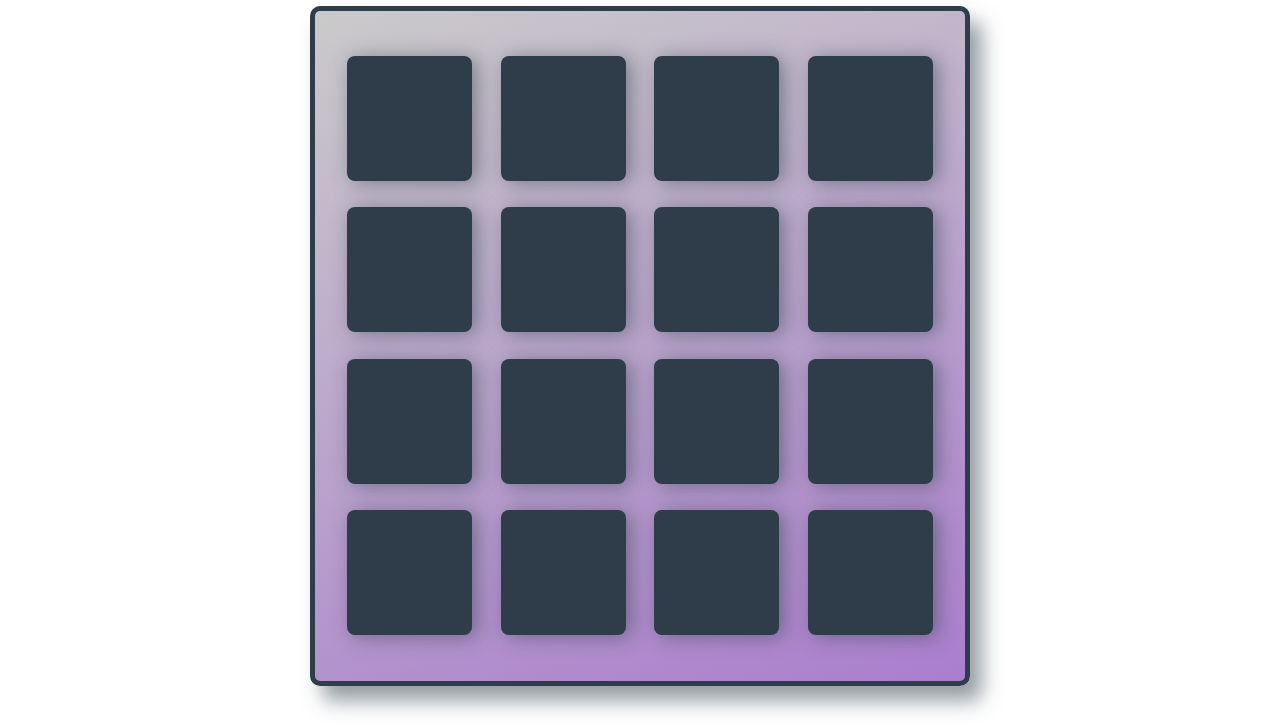
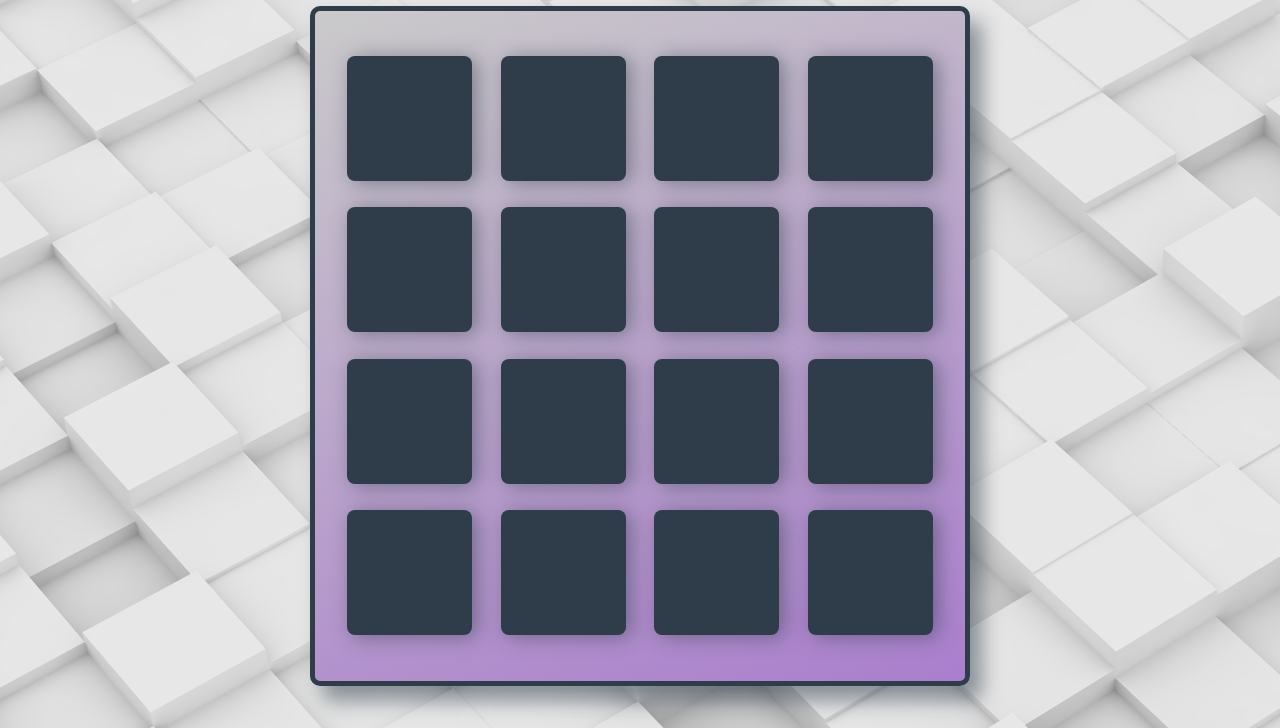
Before and after one commit to Patience-creator/update-memorygame, a plain HTML site: page index.html in a window 1280 px wide. Shown: the part 94-822 px from the top of the page. Drawn offline with nearby package versions, Linux system fonts and the light colour scheme; a web font is replaced by a local one.

Commit message:
Update styles.css

```diff
--- a/styles.css
+++ b/styles.css
@@ -17,7 +17,7 @@ body {
 }
 
 body {
-    background: #ffffff url('../img/background.png');
+    background: #ffffff url('../background.png');
     font-family: 'Coda', cursive;
 }
 
```
